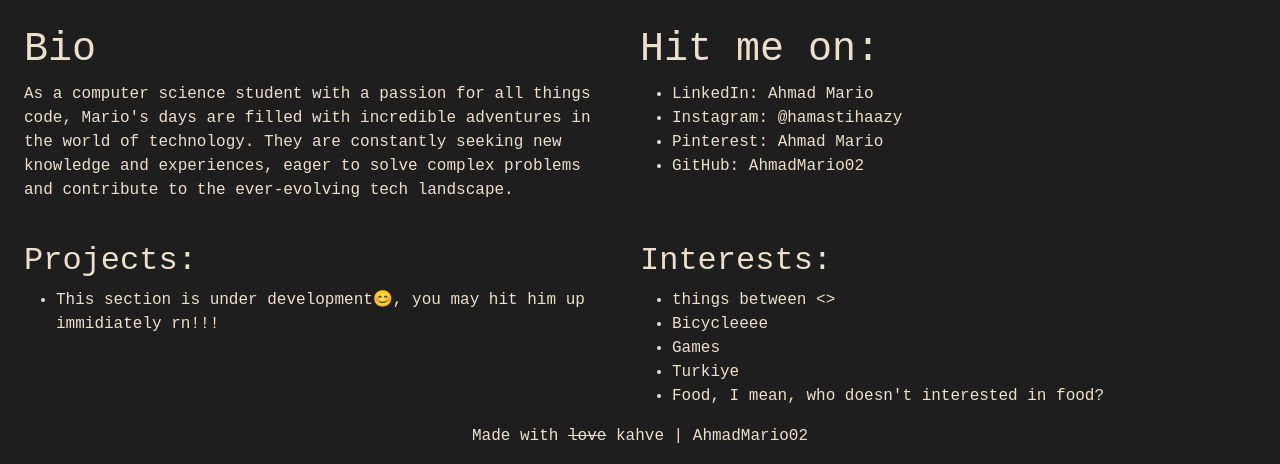
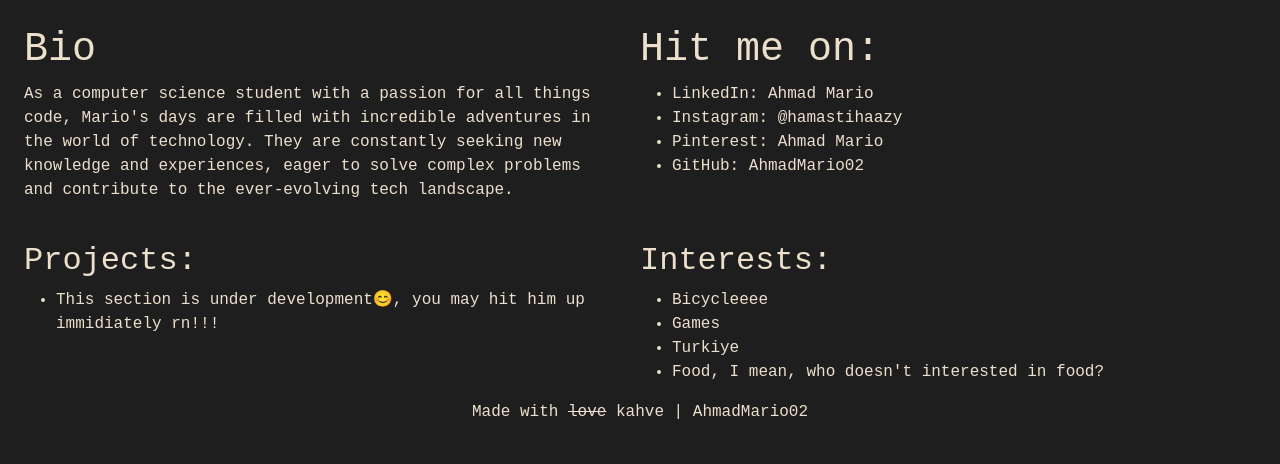
Before and after one commit to AhmadMario02/AhmadMario02.github.io, a plain HTML site: page index.html in a window 1280 px wide. Shown: the part 367-831 px from the top of the page. After the commit the page ends 807 px from the top, so only its background shows below. Drawn offline with nearby package versions, Linux system fonts and the light colour scheme.

Commit message:
Juuuust a little bit of changes

```diff
--- a/index.html
+++ b/index.html
@@ -83,7 +83,6 @@
         <div class="col-sm-12 col-md-6">
           <h2>Interests:</h2>
           <ul>
-            <li>things between <></li>
             <li>Bicycleeee</li>
             <li>Games</li>
             <li>Turkiye</li>
```
